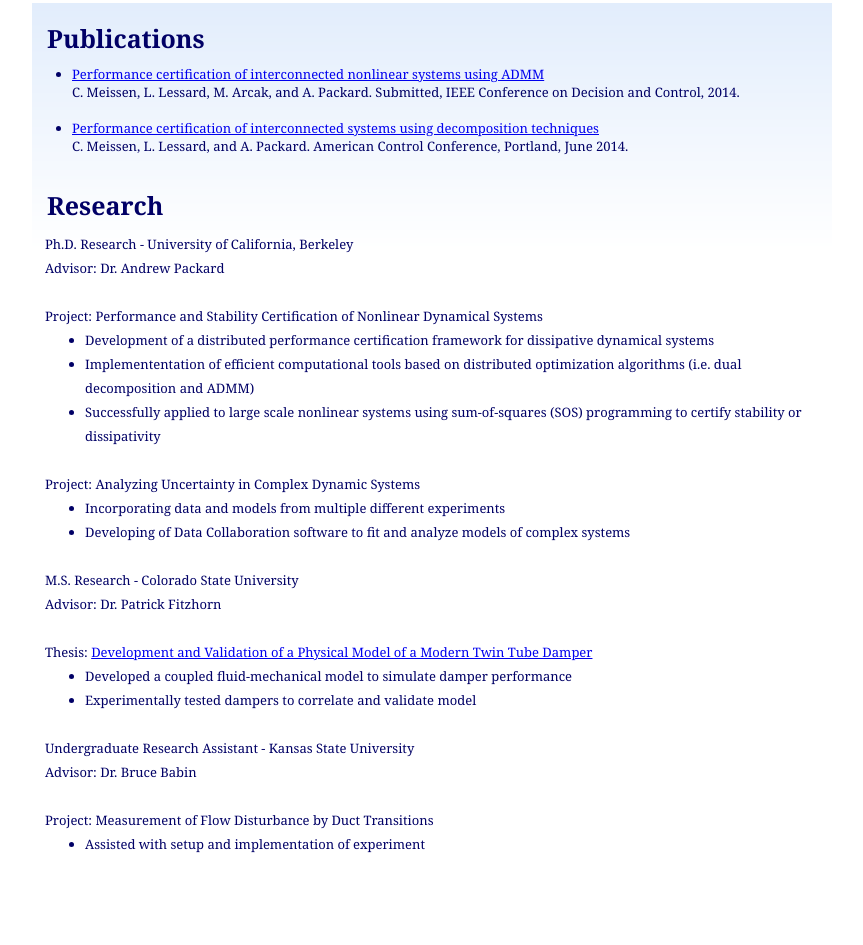
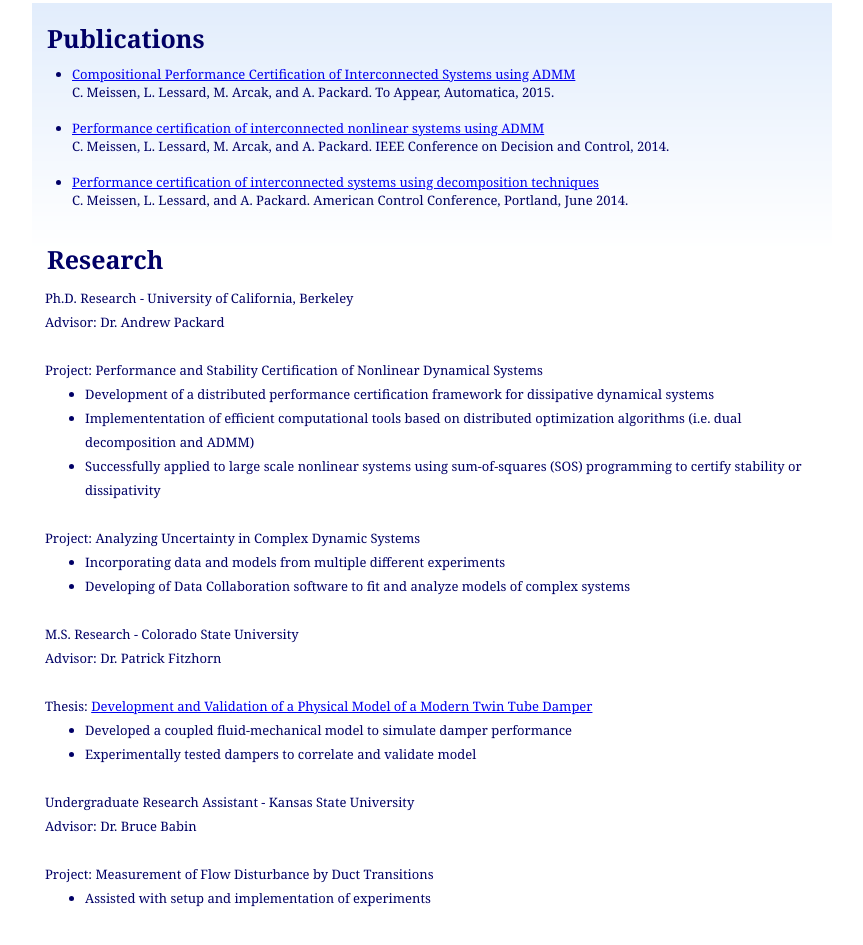
Before and after one commit to cmeissen/cmeissen.github.io, a plain HTML site: page Research.html in a window 1280 px wide. Shown: the part 487-1432 px from the top of the page, without its empty margins (218-1081 px from the left). Before the commit the page ends 1402 px from the top, so only its background shows below. Drawn offline with Linux system fonts and the light colour scheme.

Commit message:
Update Pubs/Teaching

```diff
--- a/Research.html
+++ b/Research.html
@@ -28,8 +28,11 @@
     	<div class="innerBox">
     	<div class="contentTitle">Publications</div>
     	<ul>
-    		<li> <p><a href="Docs/CDC14.pdf">Performance certification of interconnected nonlinear systems using ADMM</a></p>
-    			<p>C. Meissen, L. Lessard, M. Arcak, and A. Packard. Submitted, IEEE Conference on Decision and Control, 2014.</p> </li> <br />
+			<li> <p><a href="http://arxiv.org/abs/1410.2006">Compositional Performance Certification of Interconnected Systems using ADMM</a></p>
+    			<p>C. Meissen, L. Lessard, M. Arcak, and A. Packard. To Appear, Automatica, 2015.</p> </li> <br />
+
+			<li> <p><a href="Docs/CDC14.pdf">Performance certification of interconnected nonlinear systems using ADMM</a></p>
+    			<p>C. Meissen, L. Lessard, M. Arcak, and A. Packard. IEEE Conference on Decision and Control, 2014.</p> </li> <br />
 
 
     			<li> <p><a href="Docs/ACC14.pdf">Performance certification of interconnected systems using decomposition techniques</a></p>
@@ -46,8 +49,7 @@
 			<ul>
 				<li>Development of a distributed performance certification framework for dissipative dynamical
 				systems</li>
-			<li>Implemententation of efficient computational tools based on distributed optimization algorithms (i.e.
-			dual decomposition and ADMM)</li>
+			<li>Implemententation of efficient computational tools based on distributed optimization algorithms (i.e. dual decomposition and ADMM)</li>
 			<li> Successfully applied to large scale nonlinear systems using sum-of-squares (SOS) programming
 			to certify stability or dissipativity </li>
           	</ul> <br />
@@ -70,7 +72,7 @@
 		    <p>Advisor: Dr. Bruce Babin</p> <br />
 			<p>Project: Measurement of Flow Disturbance by Duct Transitions</p>
 			<ul>
-			<li> Assisted with setup and implementation of experiment</li>
+			<li> Assisted with setup and implementation of experiments</li>
 			</ul><br /></div>
          </div>
 
```
Also changed, not shown: Teaching.html (+1 -1 lines), 1 other file.
